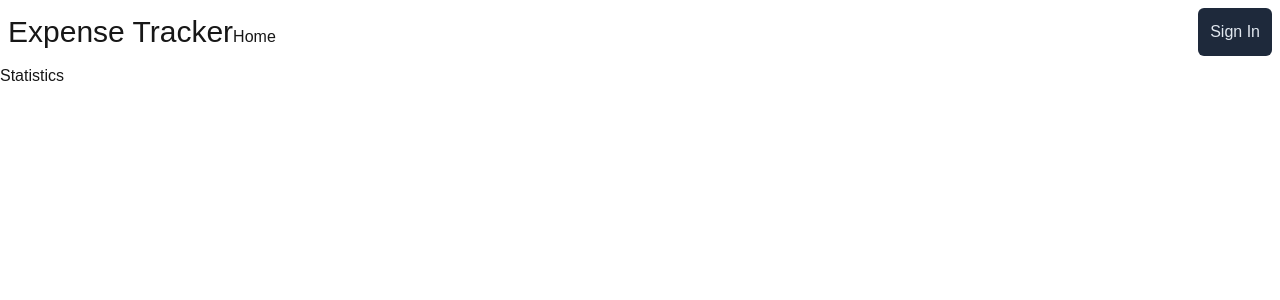
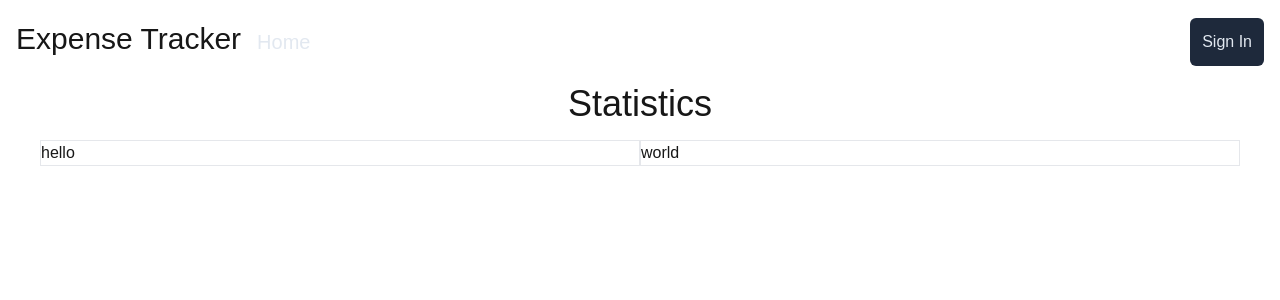
Before and after one commit to mszal449/Mechanic-Shop-Expense-Tracker, a Next.js app in the folder WebApp/: page /statistics in a window 1280 px wide. Shown: the top 300 px of the page. Built offline with nearby package versions, Linux system fonts and the light colour scheme.

Commit message:
Enhance Navbar styling and update Statistics page layout

```diff
--- a/WebApp/app/globals.css
+++ b/WebApp/app/globals.css
@@ -24,6 +24,11 @@ body {
   .text-balance {
     text-wrap: balance;
   }
+}
+
+/* Navbar */
+.navbar--element {
+  @apply py-3 text-xl font-light text-slate-200 hover:text-slate-400 transition ease-in duration-150;
 }
 
 .login-button {
--- a/WebApp/app/statistics/page.tsx
+++ b/WebApp/app/statistics/page.tsx
@@ -2,7 +2,13 @@ import React from 'react'
 
 const Statistics = () => {
   return (
-    <div>Statistics</div>
+    <>
+      <div className='text-center text-4xl'>Statistics</div>
+      <div className='grid grid-cols-2 px-10 py-4'>
+        <div className='col-span-1 border'>hello</div>
+        <div className='col-span-1 border'>world</div>
+      </div>
+    </>
   )
 }
 
--- a/WebApp/components/Navbar/Navbar.tsx
+++ b/WebApp/components/Navbar/Navbar.tsx
@@ -11,16 +11,16 @@ const Navbar = () => {
     const { session } = useAuth();
 
     return (
-        <nav className='p-2 flex justify-between items-center'>
-            <div className='flex items-baseline'>
-                <div className='font-light text-3xl'>Expense Tracker</div>
-                <Link className='' href={"/"}>Home</Link>
+        <div className='p-4 flex justify-between items-center'>
+            <div className='flex items-baseline gap-4'>
+                <Link href={"/"} className='font-light text-3xl'>Expense Tracker</Link>
+                <Link className='navbar--element' href={"/"}>Home</Link>
             </div>
             <div className='flex items-center gap-2'>
                 <LoginButton loggedIn={session?.isAuthenticated || null} />
 
             </div>
-        </nav>
+        </div>
 
     )
 }
```
